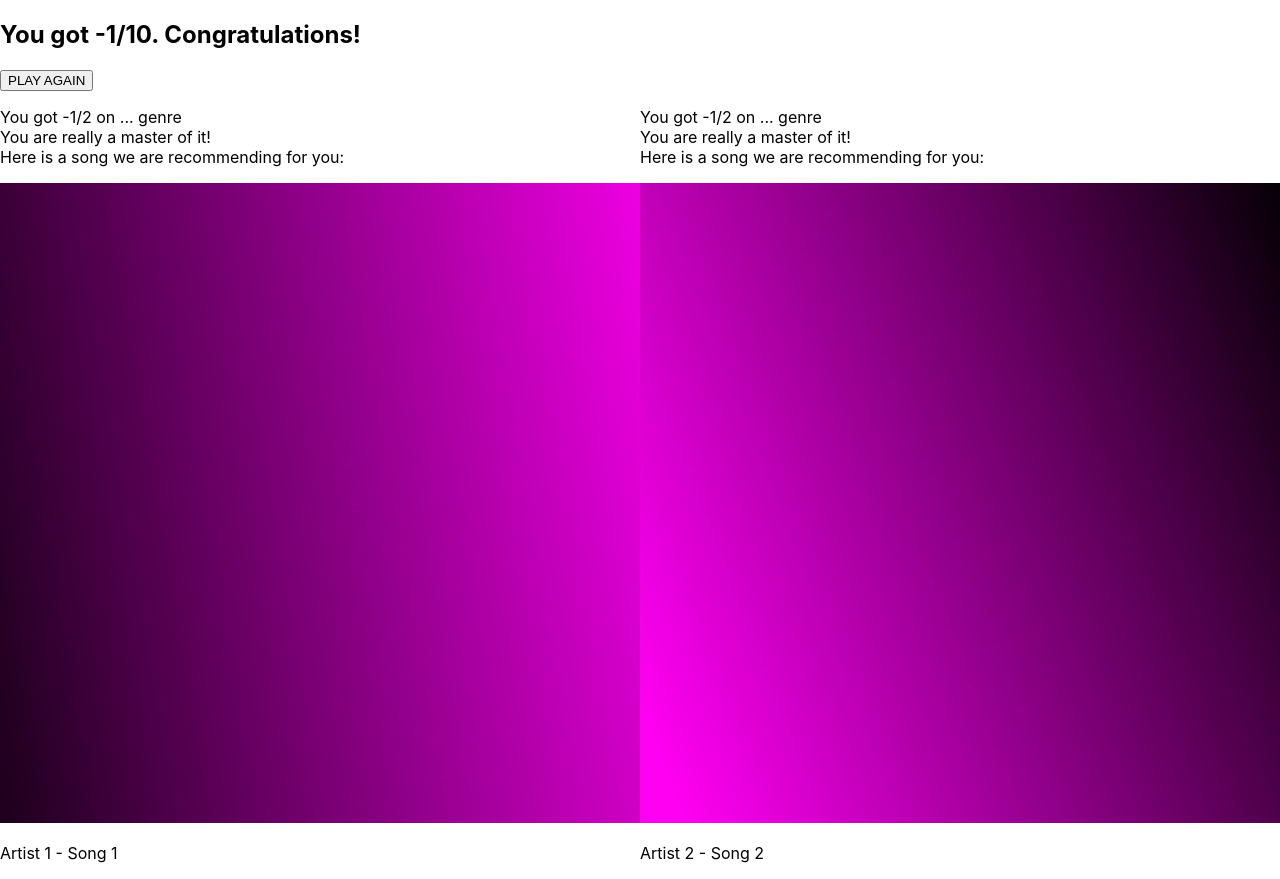
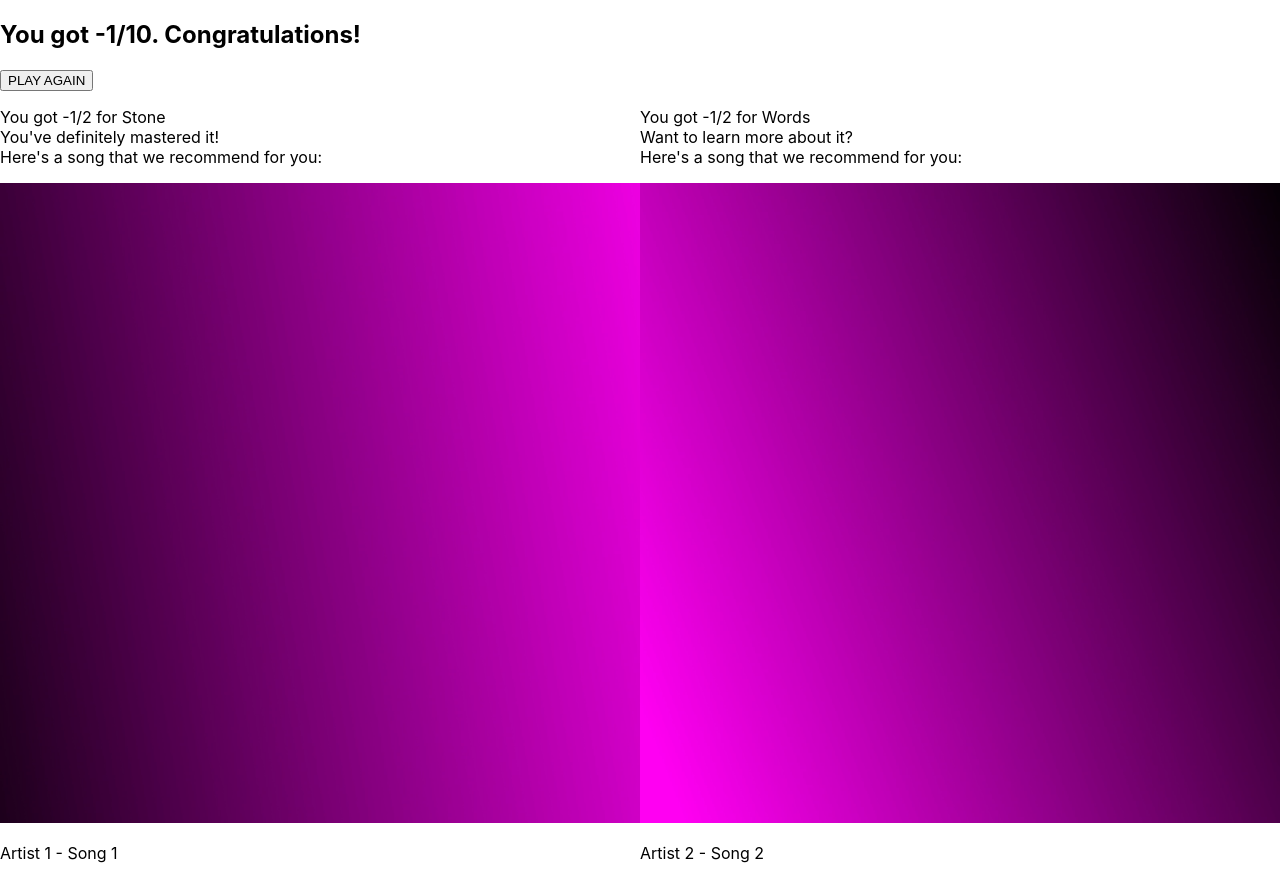
Before and after one commit to JakeGerber/ZotHacks2021, a React (Create React App) app in the folder zothacks-2021/: page / in a window 1280 px wide. Built offline with nearby package versions, Linux system fonts and the light colour scheme; no server answers.

Commit message:
Extra changes for results page

```diff
--- a/zothacks-2021/src/results/Results.js
+++ b/zothacks-2021/src/results/Results.js
@@ -5,6 +5,9 @@ const Results = () => {
     let mainScore = -1;
     let songScore1 = -1;
     let songScore2 = -1;
+
+    let genre1 = "Stone"
+    let genre2 = "Words"
 
     let albumArt1 = "tempalbum1.jpg";
     let albumArt2 = "tempalbum2.jpg";
@@ -30,18 +33,18 @@ const Results = () => {
             <div className="resultsInfoRow">
                 <div className="resultsInfoColumn">
                     <p>
-                        You got { songScore1 }/2 on ... genre<br />
-                        You are really a master of it!<br />
-                        Here is a song we are recommending for you:
+                        You got { songScore1 }/2 for { genre1 }<br />
+                        You've definitely mastered it!<br />
+                        Here's a song that we recommend for you:
                     </p>
                     <img src={ albumArt1 } alt={ altAlbumArt1 } class="resultsAlbumCover"></img>
                     <p>{ artistName1 } - { songName1 }</p>
                 </div>
                 <div className="resultsInfoColumn">
                     <p>
-                        You got { songScore2 }/2 on ... genre<br />
-                        You are really a master of it!<br />
-                        Here is a song we are recommending for you:
+                        You got { songScore2 }/2 for { genre2 }<br />
+                        Want to learn more about it?<br />
+                        Here's a song that we recommend for you:
                     </p>
                     <img src={ albumArt2 } alt={ altAlbumArt2 } className="resultsAlbumCover"></img>
                     <p>{ artistName2 } - { songName2 }</p>
```
